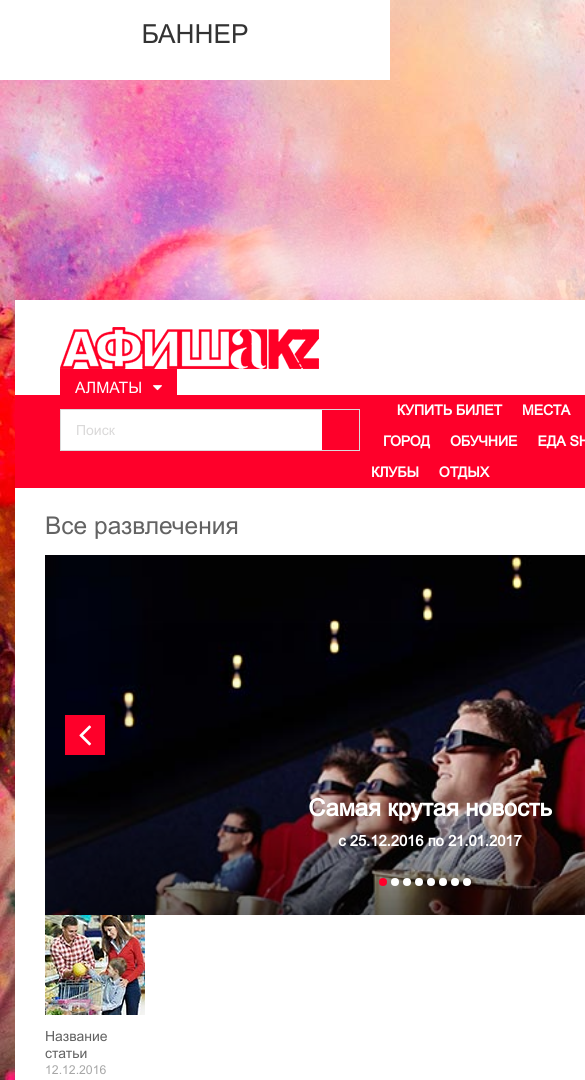
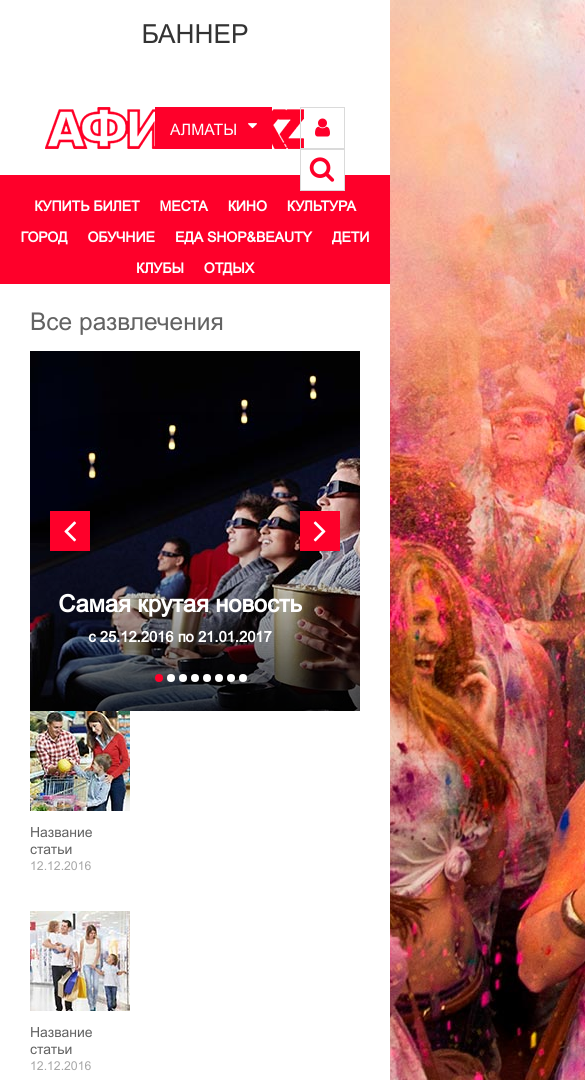
Before and after one commit to chickenfoot88/afisha, a website: page app/index.html in a window 390 px wide. Shown: the top 1080 px of the page, 585 px wide, since content can reach past the window. Drawn offline with Linux system fonts and the light colour scheme.

Commit message:
adaptive 1

```diff
--- a/app/index.html
+++ b/app/index.html
@@ -30,19 +30,18 @@
 
 <body>
 
-	<div class="banner">БАННЕР</div>
+	<div class="top-banner">БАННЕР</div>
 
-	<div class="container">
 	<div class="page-header">
 		<h2>Какой-нибудь заголовок<br><span>о чем угодно, лишь бы это был приятно читать</span></h2>
 	</div>
 	<div class="wrapper">
 		<header>
 					<div class="top-panel">
-							<div class="col-md-4">
+						<div class="col-md-4 col-sm-4 col-xs-4">
 									<a href="#" class="logo"><img src="img/logo.png" alt="Афиша.kz"></a>
 								</div>
-							<div class="col-md-3">
+						<div class="col-md-3 col-sm-3 col-xs-3">
 							<div class="cities-choosen">
 								<ul class="cities-list">
 									<li>Алматы</li>
@@ -68,14 +67,15 @@
 								</div>
 							</div>
 						</div>
-							<div class="col-md-5">
+						<div class="col-md-5 col-sm-5 col-xs-5">
+							<div class="auth">
+								<i class="fa fa-user" aria-hidden="true"></i>
+							</div>
 							<div class="search-field">
 								<input type="text" placeholder="Поиск">
 								<i class="fa fa-search" aria-hidden="true"></i>
 							</div>
-								<div class="auth">
-									<i class="fa fa-user" aria-hidden="true"></i>
-								</div>
+
 						</div>
 					</div>
 					<nav class="top-menu">
@@ -480,8 +480,6 @@
 		</section>
 
 	</div>
-
-	</div>
 	<footer>
 		<div class="container">
 			<div class="wrapper">
--- a/app/sass/_media.sass
+++ b/app/sass/_media.sass
@@ -5,23 +5,37 @@
 
 /* Large Devices, Wide Screens */
 @media only screen and (max-width : 1200px)
-
-  .wrapper
-    width: 830px
+  /**/
 
 /* Medium Devices, Desktops */
 @media only screen and (max-width : 992px)
-	/**/
 
+  .page-header,
+  .wrapper
+    width: 100%
+    h2
+      padding-right: 30px
+
+  .top-panel
+    .search-field
+      input
+        max-width: 200px
 
 /* Small Devices, Tablets */
 @media only screen and (max-width : 768px)
-	/**/
 
+  .top-panel
+    .search-field
+      input
+        display: none
 
 /* Extra Small Devices, Phones */
 @media only screen and (max-width : 480px)
-	/**/
+
+  .page-header
+    display: none
+  .top-bunner
+    background-color: $social-color
 
 
 /* Custom, iPhone Retina */
--- a/app/sass/main.sass
+++ b/app/sass/main.sass
@@ -37,7 +37,6 @@ body
 	line-height: 1.5
 	font-family: $default-font
 	overflow-x: hidden
-
 
 .img-responsive
 	display: block
@@ -85,29 +84,26 @@ h3, h4, h5, h6
 	margin: 10px 0
 
 //Баннер в топе страницы
-.banner
+.top-banner
 	background-color: #fff
 	font-size: em(30px)
 	text-align: center
 	padding: 15px 0
 	height: 80px
-	margin-bottom: 100px
 
 .wrapper
 	background-color: #fff
-	width: 1030px
+	max-width: 1030px
 	margin: 0 auto
 	padding: 0 30px 25px 30px
 
 
 .page-header
-	background-image: url(../img/header-bg.png)
-	background-position: 35px -15px
-	background-size: cover
-	height: 120px
+	background: url(../img/header_bg.png) 30px 70px no-repeat
+	height: 220px
 	margin: 0 auto
-	padding: 30px 0 0
-	width: 1030px
+	padding: 130px 0 0
+	max-width: 1030px
 	h2
 		color: $text-accent-color
 		font-size: em(30px)
@@ -122,9 +118,9 @@ h3, h4, h5, h6
 	background-color: $accent-color
 	color: #fff
 	font-size: em(18px)
-	height: 40px
+	height: 42px
 	max-width: 220px
-	padding: 7px 15px
+	padding: 11px 15px
 	position: relative
 	text-transform: uppercase
 	z-index: 2
@@ -161,35 +157,41 @@ h3, h4, h5, h6
 	padding-top: 27px
 	height: 95px
 	.search-field
+		background-color: #fff
 		border: 1px solid darken($main-color, 10%)
 		color: $text-main-color
-		float: left
+		float: right
 		padding-right: 8px
-		width: 300px
+		position: relative
+		margin-left: 10px
+		min-width: 45px
+		min-height: 42px
 		input
 			border: none
+			color: lighten($text-accent-color, 55%)
 			height: 40px
-			padding: 10px 15px
-			width: 90%
+			padding: 10px 30px 10px 15px
+			width: 260px
 			&::placeholder
 				color: #dad9d9
 		i
 			color: $accent-color
 			cursor: pointer
-			font-size: em(22px)
-
-//Кнопка авторизации
-.top-panel
+			font-size: em(30px)
+			position: absolute
+			right: 10px
+			top: 6px
 	.auth
 		border: 1px solid darken($main-color, 10%)
 		color: $accent-color
 		cursor: pointer
 		float: right
 		font-size: em(24px)
-		height: 40px
-		padding-top: 2px
+		height: 42px
+		padding-top: 4px
 		text-align: center
 		width: 45px
+		margin-left: 10px
 
 //Главное меню
 .top-menu
```
Also changed, not shown: app/css/main.min.css, app/img/header_bg.png (added). Lines whose indentation alone changed are shown as unchanged.
